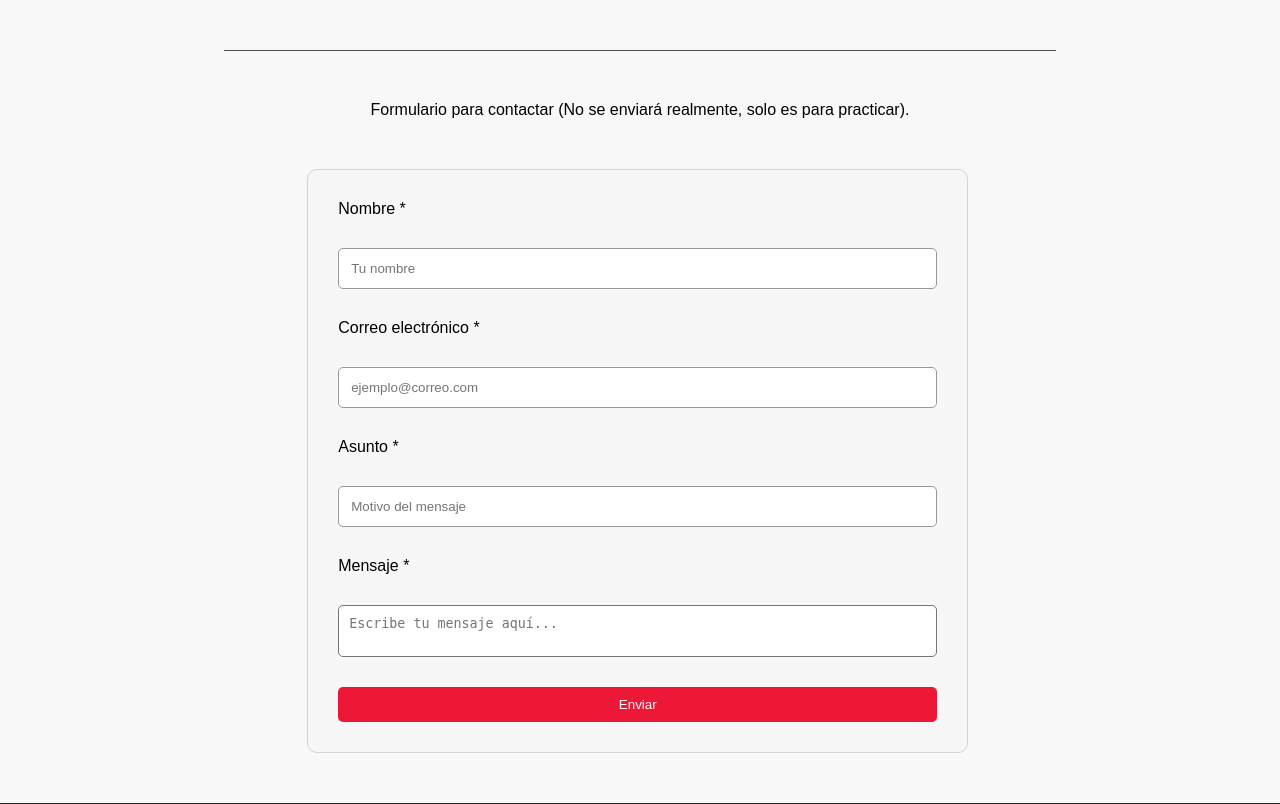
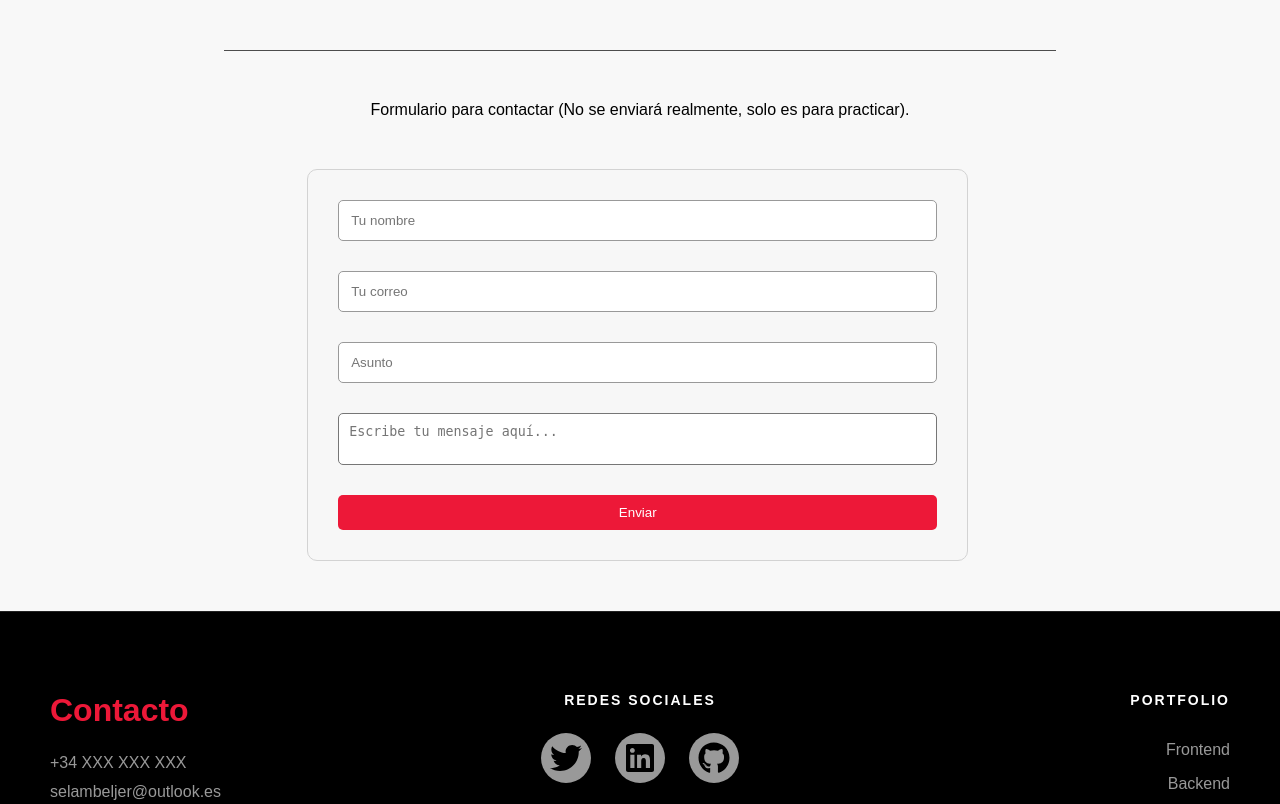
Before and after one commit to SelamBel/Portfolio-Servidor-v2, a PHP site: page /contacto.php in a window 1280 px wide. Shown: the part 366-1170 px from the top of the page. Run offline with PHP 8.4, Linux system fonts and the light colour scheme.

Commit message:
Quick contact page fix

```diff
--- a/portfolio/contacto.php
+++ b/portfolio/contacto.php
@@ -1,3 +1,6 @@
+<?php
+session_start();
+?>
 <!DOCTYPE html>
 <html lang="en">
 
@@ -28,13 +31,9 @@
         <div id="divFormularioContacto">
             <p>Formulario para contactar (No se enviará realmente, solo es para practicar).</p>
             <form>
-                <label for="Nombre">Nombre *</label>
                 <input type="text" id="Nombre" name="Nombre" required placeholder="Tu nombre">
-                <label for="correo">Correo electrónico *</label>
-                <input type="email" id="correo" name="correo" required placeholder="ejemplo@correo.com">
-                <label for="Asunto">Asunto *</label>
-                <input type="text" id="Asunto" name="Asunto" required placeholder="Motivo del mensaje">
-                <label for="Mensaje">Mensaje *</label>
+                <input type="email" id="correo" name="correo" required placeholder="Tu correo">
+                <input type="text" id="Asunto" name="Asunto" required placeholder="Asunto">
                 <textarea id="Mensaje" name="Mensaje" required placeholder="Escribe tu mensaje aquí..."></textarea>
                 <button type="submit">Enviar</button>
             </form>
```
